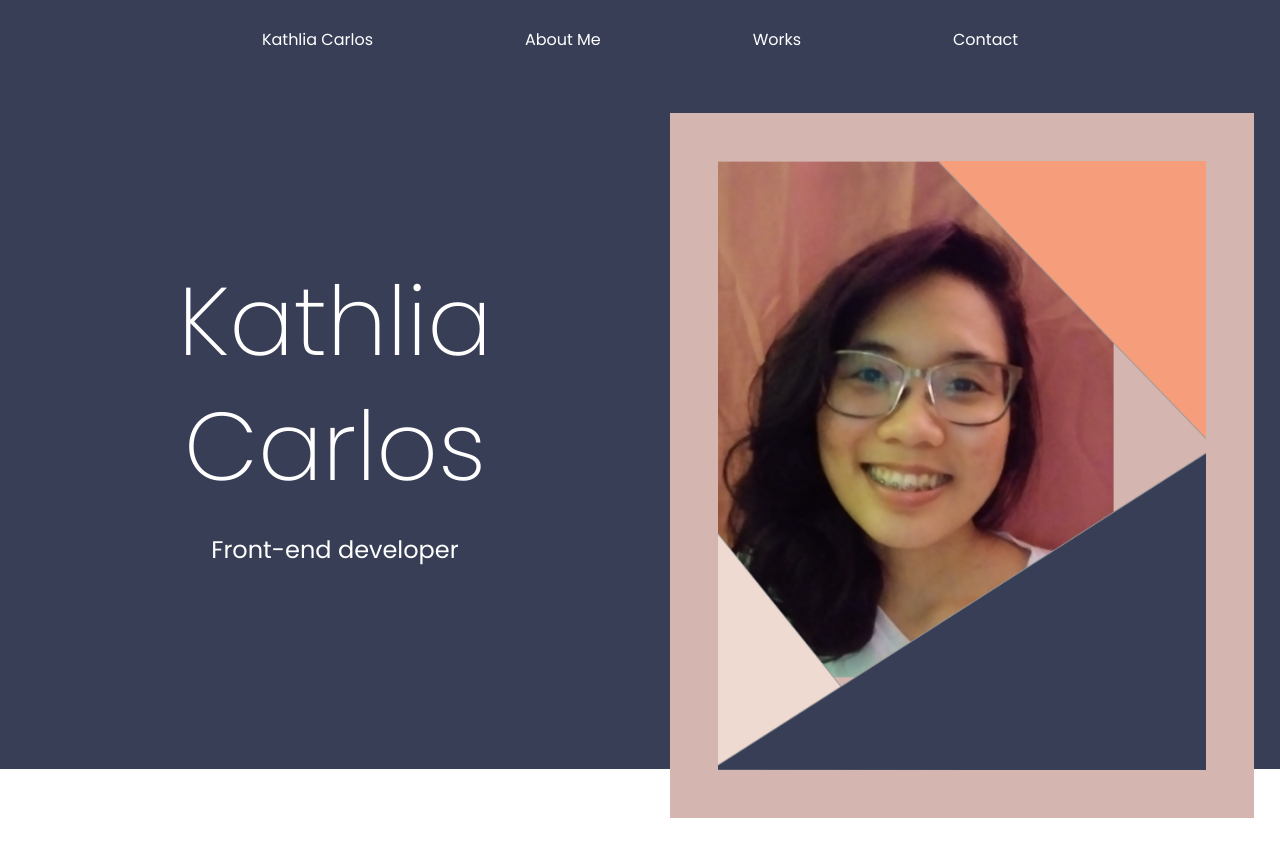
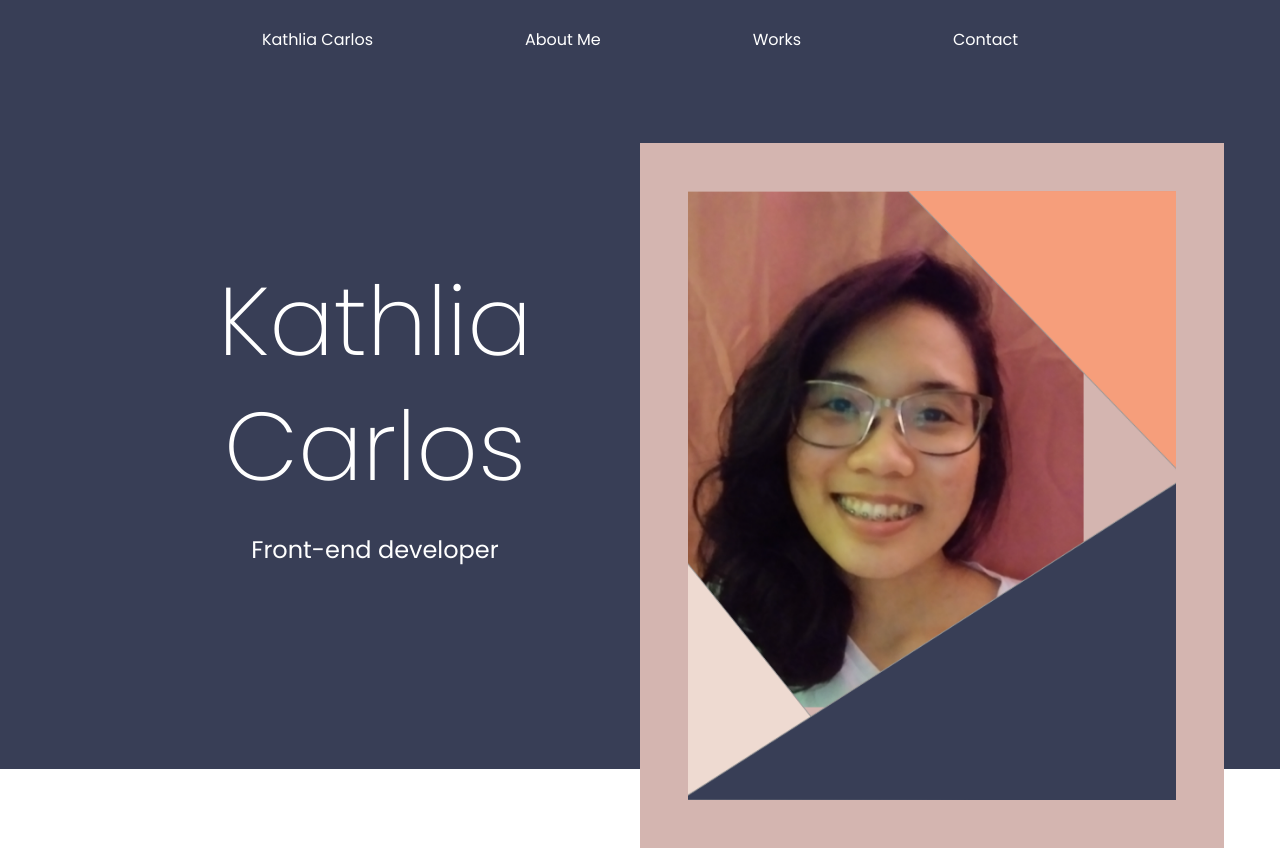
Before and after one commit to liampc/Portfolio, a React (Create React App) app: page / in a window 1280 px wide. Before the commit the page ends 818 px from the top, so only its background shows below. Built offline with nearby package versions, Linux system fonts and the light colour scheme.

Commit message:
add container div home

```diff
--- a/src/abstracts/_global.scss
+++ b/src/abstracts/_global.scss
@@ -15,6 +15,7 @@ body {
     font-family: $font;
     line-height: 1.3;
     min-height: 100vh;
+    overflow-x: hidden;
 }
 
 .container {
--- a/src/layout/home/Home.js
+++ b/src/layout/home/Home.js
@@ -7,11 +7,13 @@ class Home extends Component {
     render(){
         return (
             <section className="home">
-                <div className="home__title container">
-                    <h1>Kathlia Carlos</h1>
-                    <p>Front-end developer</p>
+                <div className="home__container container">
+                    <div className="home__title">
+                        <h1>Kathlia Carlos</h1>
+                        <p>Front-end developer</p>
+                    </div>
+                    <div className="home__image"></div>
                 </div>
-                <div className="home__image"></div>
             </section>
         )
     }
--- a/src/layout/home/_home.scss
+++ b/src/layout/home/_home.scss
@@ -2,13 +2,18 @@
 
 
 .home {
+    background-color: $DarkBlue;
 
-    background-color: $DarkBlue;
-    min-height: 15rem;
+    &__container {
 
-    @include breakpoint-up('large'){
-        display: flex;
-        min-height: 43rem;
+        background-color: $DarkBlue;
+        min-height: 15rem;
+
+        @include breakpoint-up('large'){
+            display: flex;
+            min-height: 43rem;
+        }
+
     }
 
     &__title {
```
Also changed, not shown: 2 other files (tests, documents, lock files or other folders).
